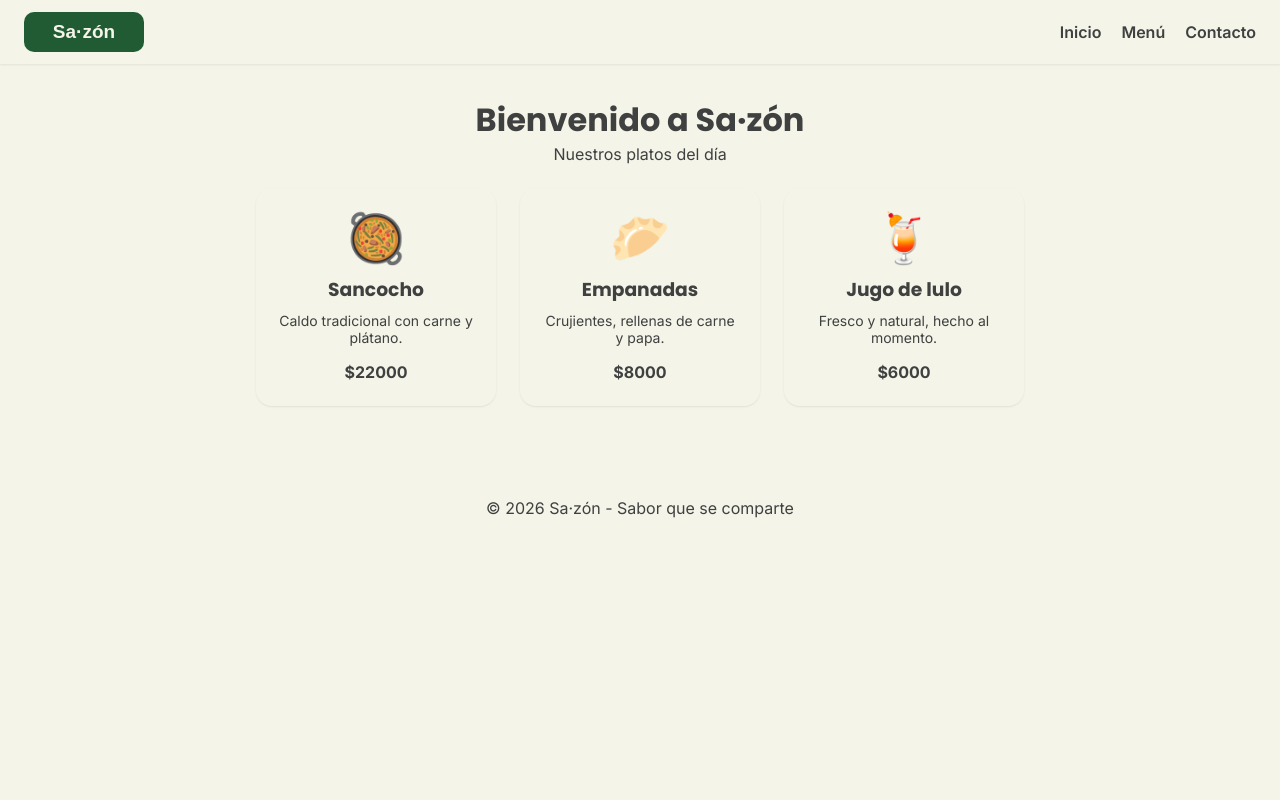
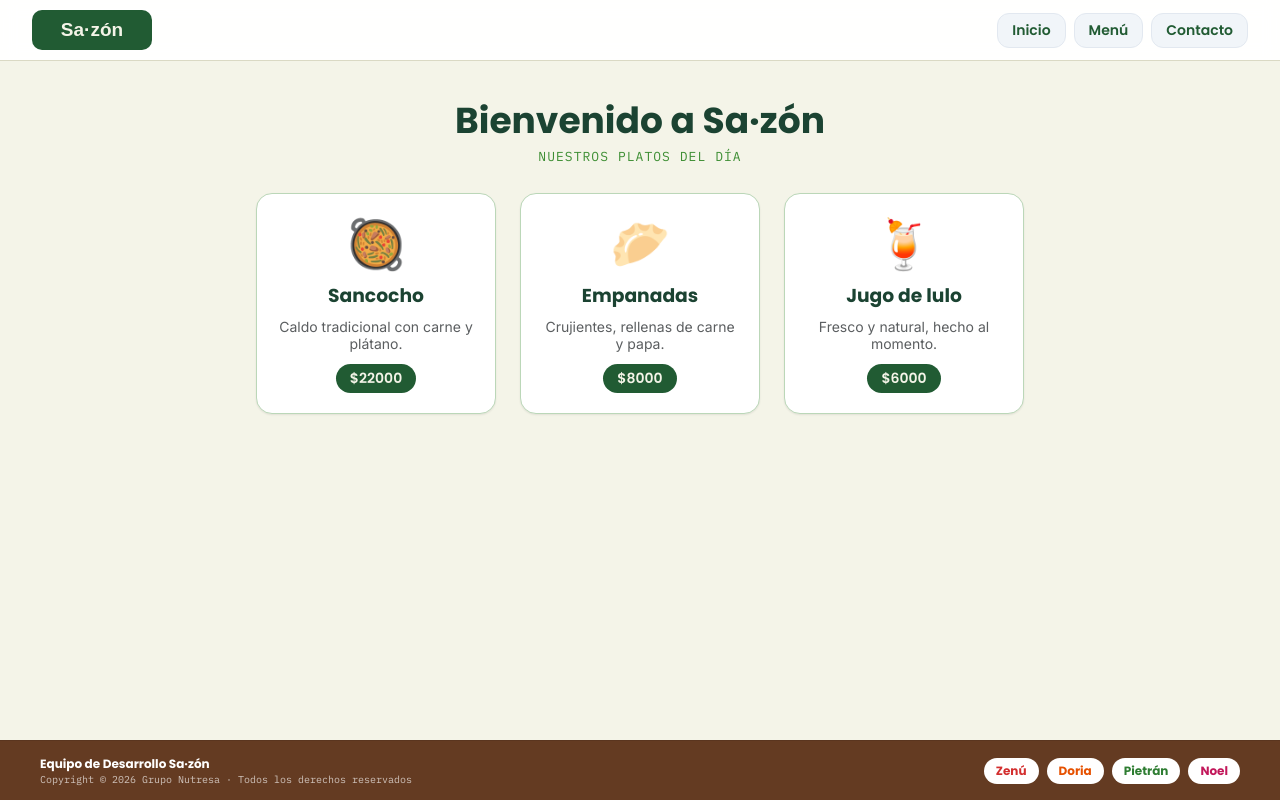
Before and after one commit to j-cvalencia/sazon-momento1, a React (Vite) app: page / in a window 1280 px wide. Built offline with nearby package versions, Linux system fonts and the light colour scheme.

Commit message:
Se aplica diseño del proyecto integrador a Navbar, Footer, ProductCard y Home

```diff
--- a/src/components/Footer.css
+++ b/src/components/Footer.css
@@ -1,7 +1,45 @@
 .footer {
   margin-top: 40px;
-  padding: 20px;
-  text-align: center;
-  background-color: var(--color-primario);
-  color: var(--color-blanco);
+  padding: 14px 32px;
+  background-color: var(--sazon-cacao);
+  color: rgba(255, 255, 255, 0.9);
+  border-top: 1px solid rgba(0, 0, 0, 0.1);
 }
+
+.footer__contenido {
+  max-width: 1200px;
+  margin: 0 auto;
+  display: flex;
+  flex-wrap: wrap;
+  align-items: center;
+  justify-content: space-between;
+  gap: 16px;
+}
+
+.footer__equipo {
+  font-family: var(--fuente-titulos);
+  font-weight: 700;
+  font-size: 12px;
+  color: #ffffff;
+}
+
+.footer__copy {
+  font-family: var(--fuente-mono);
+  font-size: 10px;
+  color: rgba(255, 255, 255, 0.7);
+}
+
+.footer__marcas {
+  display: flex;
+  flex-wrap: wrap;
+  gap: 8px;
+}
+
+.footer__marca {
+  padding: 4px 12px;
+  border-radius: 999px;
+  background-color: #ffffff;
+  font-family: var(--fuente-titulos);
+  font-weight: 700;
+  font-size: 12px;
+}
--- a/src/components/Footer.jsx
+++ b/src/components/Footer.jsx
@@ -1,9 +1,35 @@
 import './Footer.css'
+
+const marcas = [
+  { nombre: 'Zenú', color: 'var(--marca-zenu)' },
+  { nombre: 'Doria', color: 'var(--marca-doria)' },
+  { nombre: 'Pietrán', color: 'var(--marca-pietran)' },
+  { nombre: 'Noel', color: 'var(--marca-noel)' },
+]
 
 function Footer() {
   return (
     <footer className="footer">
-      <p>© 2026 Sa·zón - Sabor que se comparte</p>
+      <section className="footer__contenido">
+        <article>
+          <p className="footer__equipo">Equipo de Desarrollo Sa·zón</p>
+          <p className="footer__copy">
+            Copyright © 2026 Grupo Nutresa · Todos los derechos reservados
+          </p>
+        </article>
+
+        <nav className="footer__marcas">
+          {marcas.map((marca) => (
+            <span
+              key={marca.nombre}
+              className="footer__marca"
+              style={{ color: marca.color }}
+            >
+              {marca.nombre}
+            </span>
+          ))}
+        </nav>
+      </section>
     </footer>
   )
 }
--- a/src/components/Navbar.css
+++ b/src/components/Navbar.css
@@ -1,20 +1,37 @@
 .navbar {
+  position: sticky;
+  top: 0;
+  z-index: 30;
   display: flex;
   justify-content: space-between;
   align-items: center;
-  padding: 12px 24px;
-  background-color: var(--color-blanco);
-  box-shadow: var(--sombra);
+  padding: 10px 32px;
+  background-color: rgba(255, 255, 255, 0.96);
+  border-bottom: 1px solid var(--sazon-borde);
+  backdrop-filter: blur(8px);
 }
 
 .navbar__links {
   display: flex;
-  gap: 20px;
+  gap: 8px;
   list-style: none;
+  font-family: var(--fuente-titulos);
   font-weight: 600;
+  font-size: 14px;
+}
+
+.navbar__links li {
+  padding: 6px 14px;
+  border-radius: 12px;
+  color: var(--sazon-verde-hondo);
+  background-color: #f1f5f9;
+  border: 1px solid #e2e8f0;
+  cursor: pointer;
+  transition: all 0.2s ease;
 }
 
 .navbar__links li:hover {
-  color: var(--color-primario);
-  cursor: pointer;
+  background-color: var(--sazon-verde-hoja);
+  border-color: var(--sazon-verde-hoja);
+  color: #ffffff;
 }
--- a/src/components/ProductCard.css
+++ b/src/components/ProductCard.css
@@ -1,10 +1,17 @@
 .card {
-  background-color: var(--color-blanco);
+  background-color: #ffffff;
+  border: 1px solid color-mix(in srgb, var(--sazon-verde-hoja) 35%, white);
   border-radius: var(--radio);
   box-shadow: var(--sombra);
   padding: 20px;
   text-align: center;
   width: 240px;
+  transition: transform 0.2s ease, box-shadow 0.2s ease;
+}
+
+.card:hover {
+  transform: translateY(-4px);
+  box-shadow: 0 8px 20px rgba(0, 0, 0, 0.12);
 }
 
 .card__emoji {
@@ -12,19 +19,23 @@
 }
 
 .card__titulo {
-  color: var(--color-primario);
+  color: var(--sazon-verde-nutresa);
   margin: 8px 0;
 }
 
 .card__texto {
   font-size: 14px;
+  color: var(--sazon-texto2);
   margin-bottom: 12px;
 }
 
 .card__precio {
   display: inline-block;
-  background-color: var(--color-secundario);
-  padding: 4px 12px;
-  border-radius: var(--radio);
-  font-weight: bold;
+  padding: 4px 14px;
+  border-radius: 999px;
+  background-color: var(--sazon-verde-hondo);
+  color: var(--sazon-marfil);
+  font-family: var(--fuente-titulos);
+  font-weight: 600;
+  font-size: 14px;
 }
--- a/src/views/Home.css
+++ b/src/views/Home.css
@@ -1,14 +1,24 @@
 .home {
+  flex: 1;
+  width: 100%;
+  max-width: 1200px;
+  margin: 0 auto;
   padding: 32px 24px;
   text-align: center;
 }
 
 .home__titulo {
-  color: var(--color-primario);
+  font-size: clamp(1.5rem, 1rem + 2vw, 2.25rem);
+  color: var(--sazon-verde-nutresa);
 }
 
 .home__subtitulo {
-  margin-bottom: 24px;
+  margin-bottom: 28px;
+  font-family: var(--fuente-mono);
+  font-size: 13px;
+  text-transform: uppercase;
+  letter-spacing: 0.08em;
+  color: var(--sazon-verde-hoja);
 }
 
 .home__lista {
```
